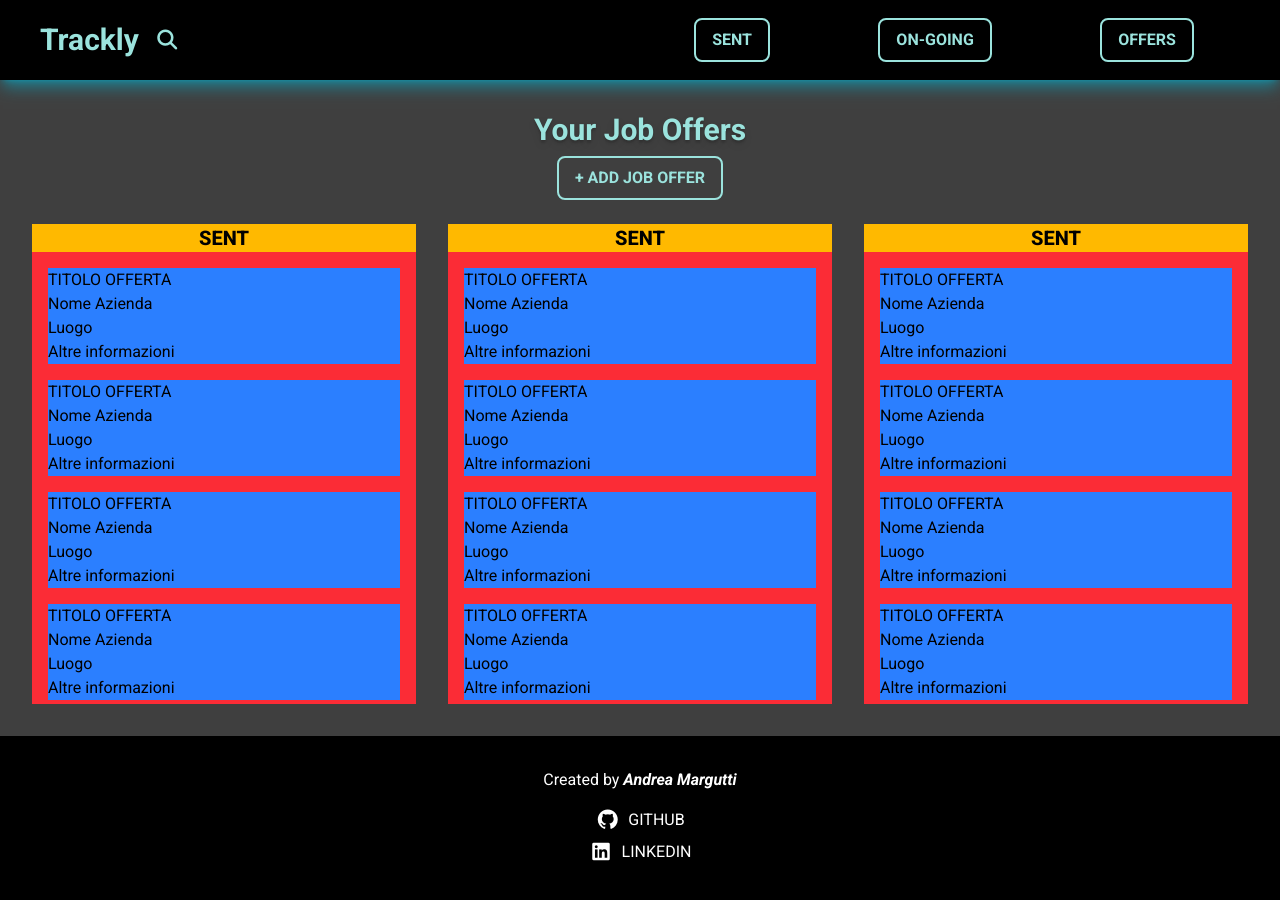
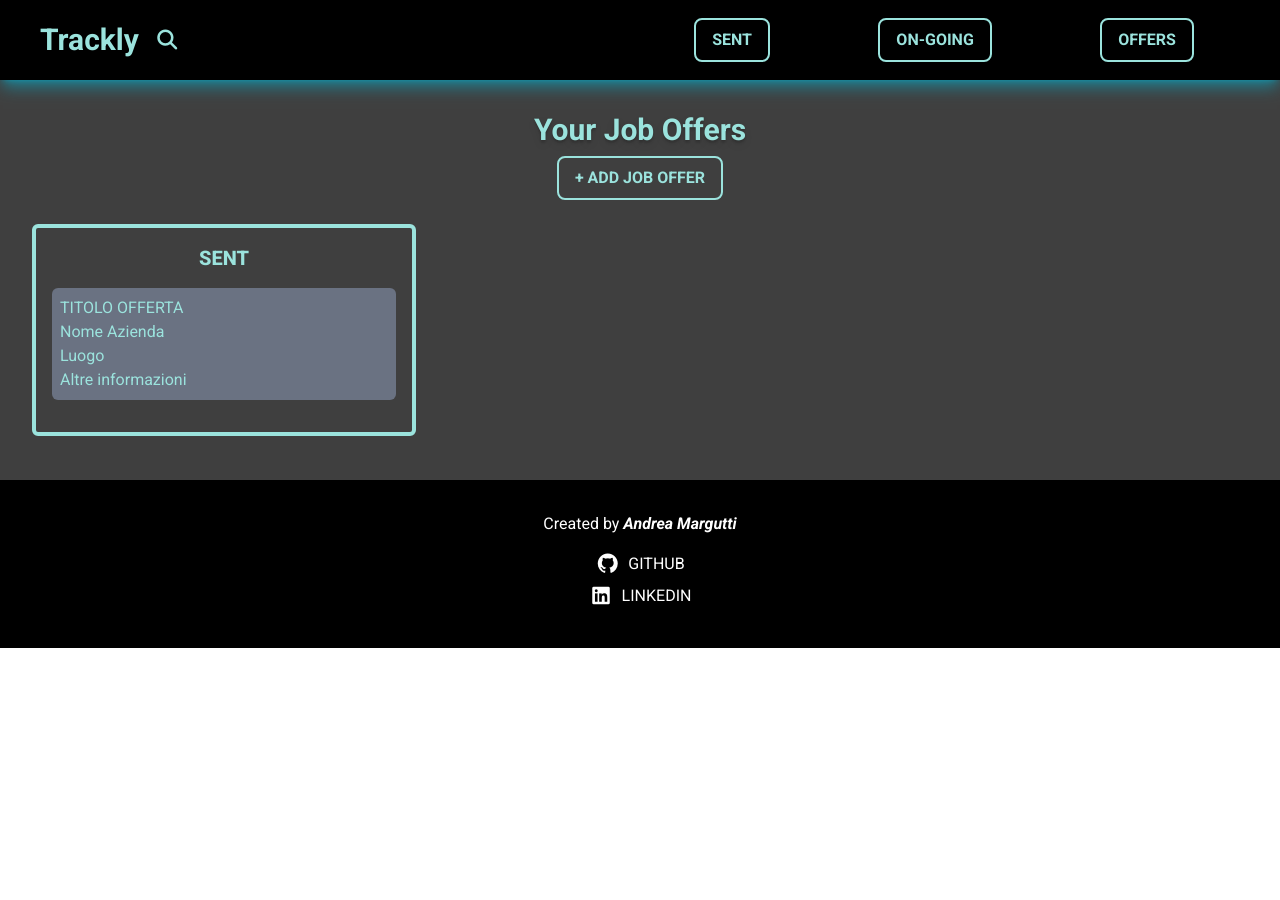
Before and after one commit to AndreaMargutti/job-tracker-react, a React (Vite) app: page / in a window 1280 px wide. Shown: the top 900 px of the page. After the commit the page ends 800 px from the top, so only its background shows below. Built offline with nearby package versions, Linux system fonts and the light colour scheme.

Commit message:
refactor: update layout and styling of job offers section in App component

```diff
--- a/src/App.tsx
+++ b/src/App.tsx
@@ -22,110 +22,12 @@ function App() {
           />
         </div>
         <section className="grid grid-cols-3 gap-8 px-8 pb-8">
-          <div className="max-h-[60vh] bg-red-500 overflow-scroll transparent-bar">
-            <h2 className="sticky top-0 bg-amber-400 text-center font-extrabold uppercase text-xl">
+          <div className="max-h-[60vh] border-4 rounded-md text-[#9be3dd] overflow-scroll transparent-bar">
+            <h2 className="sticky top-0 text-center pt-4 font-extrabold uppercase text-xl">
               Sent
             </h2>
             <section className="p-4">
-              <div className="bg-blue-500 mb-4">
-                <h2>TITOLO OFFERTA</h2>
-                <h4>Nome Azienda</h4>
-                <p>Luogo</p>
-                <a href="#">Altre informazioni</a>
-              </div>
-              <div className="bg-blue-500 mb-4">
-                <h2>TITOLO OFFERTA</h2>
-                <h4>Nome Azienda</h4>
-                <p>Luogo</p>
-                <a href="#">Altre informazioni</a>
-              </div>
-              <div className="bg-blue-500 mb-4">
-                <h2>TITOLO OFFERTA</h2>
-                <h4>Nome Azienda</h4>
-                <p>Luogo</p>
-                <a href="#">Altre informazioni</a>
-              </div>
-              <div className="bg-blue-500 mb-4">
-                <h2>TITOLO OFFERTA</h2>
-                <h4>Nome Azienda</h4>
-                <p>Luogo</p>
-                <a href="#">Altre informazioni</a>
-              </div>
-              <div className="bg-blue-500 mb-4">
-                <h2>TITOLO OFFERTA</h2>
-                <h4>Nome Azienda</h4>
-                <p>Luogo</p>
-                <a href="#">Altre informazioni</a>
-              </div>
-            </section>
-          </div>
-          <div className="max-h-[60vh] bg-red-500 overflow-scroll transparent-bar">
-            <h2 className="sticky top-0 bg-amber-400 text-center font-extrabold uppercase text-xl">
-              Sent
-            </h2>
-            <section className="p-4">
-              <div className="bg-blue-500 mb-4">
-                <h2>TITOLO OFFERTA</h2>
-                <h4>Nome Azienda</h4>
-                <p>Luogo</p>
-                <a href="#">Altre informazioni</a>
-              </div>
-              <div className="bg-blue-500 mb-4">
-                <h2>TITOLO OFFERTA</h2>
-                <h4>Nome Azienda</h4>
-                <p>Luogo</p>
-                <a href="#">Altre informazioni</a>
-              </div>
-              <div className="bg-blue-500 mb-4">
-                <h2>TITOLO OFFERTA</h2>
-                <h4>Nome Azienda</h4>
-                <p>Luogo</p>
-                <a href="#">Altre informazioni</a>
-              </div>
-              <div className="bg-blue-500 mb-4">
-                <h2>TITOLO OFFERTA</h2>
-                <h4>Nome Azienda</h4>
-                <p>Luogo</p>
-                <a href="#">Altre informazioni</a>
-              </div>
-              <div className="bg-blue-500 mb-4">
-                <h2>TITOLO OFFERTA</h2>
-                <h4>Nome Azienda</h4>
-                <p>Luogo</p>
-                <a href="#">Altre informazioni</a>
-              </div>
-            </section>
-          </div>
-          <div className="max-h-[60vh] bg-red-500 overflow-scroll transparent-bar">
-            <h2 className="sticky top-0 bg-amber-400 text-center font-extrabold uppercase text-xl">
-              Sent
-            </h2>
-            <section className="p-4">
-              <div className="bg-blue-500 mb-4">
-                <h2>TITOLO OFFERTA</h2>
-                <h4>Nome Azienda</h4>
-                <p>Luogo</p>
-                <a href="#">Altre informazioni</a>
-              </div>
-              <div className="bg-blue-500 mb-4">
-                <h2>TITOLO OFFERTA</h2>
-                <h4>Nome Azienda</h4>
-                <p>Luogo</p>
-                <a href="#">Altre informazioni</a>
-              </div>
-              <div className="bg-blue-500 mb-4">
-                <h2>TITOLO OFFERTA</h2>
-                <h4>Nome Azienda</h4>
-                <p>Luogo</p>
-                <a href="#">Altre informazioni</a>
-              </div>
-              <div className="bg-blue-500 mb-4">
-                <h2>TITOLO OFFERTA</h2>
-                <h4>Nome Azienda</h4>
-                <p>Luogo</p>
-                <a href="#">Altre informazioni</a>
-              </div>
-              <div className="bg-blue-500 mb-4">
+              <div className="bg-gray-500 rounded-md p-2 mb-4">
                 <h2>TITOLO OFFERTA</h2>
                 <h4>Nome Azienda</h4>
                 <p>Luogo</p>
```
